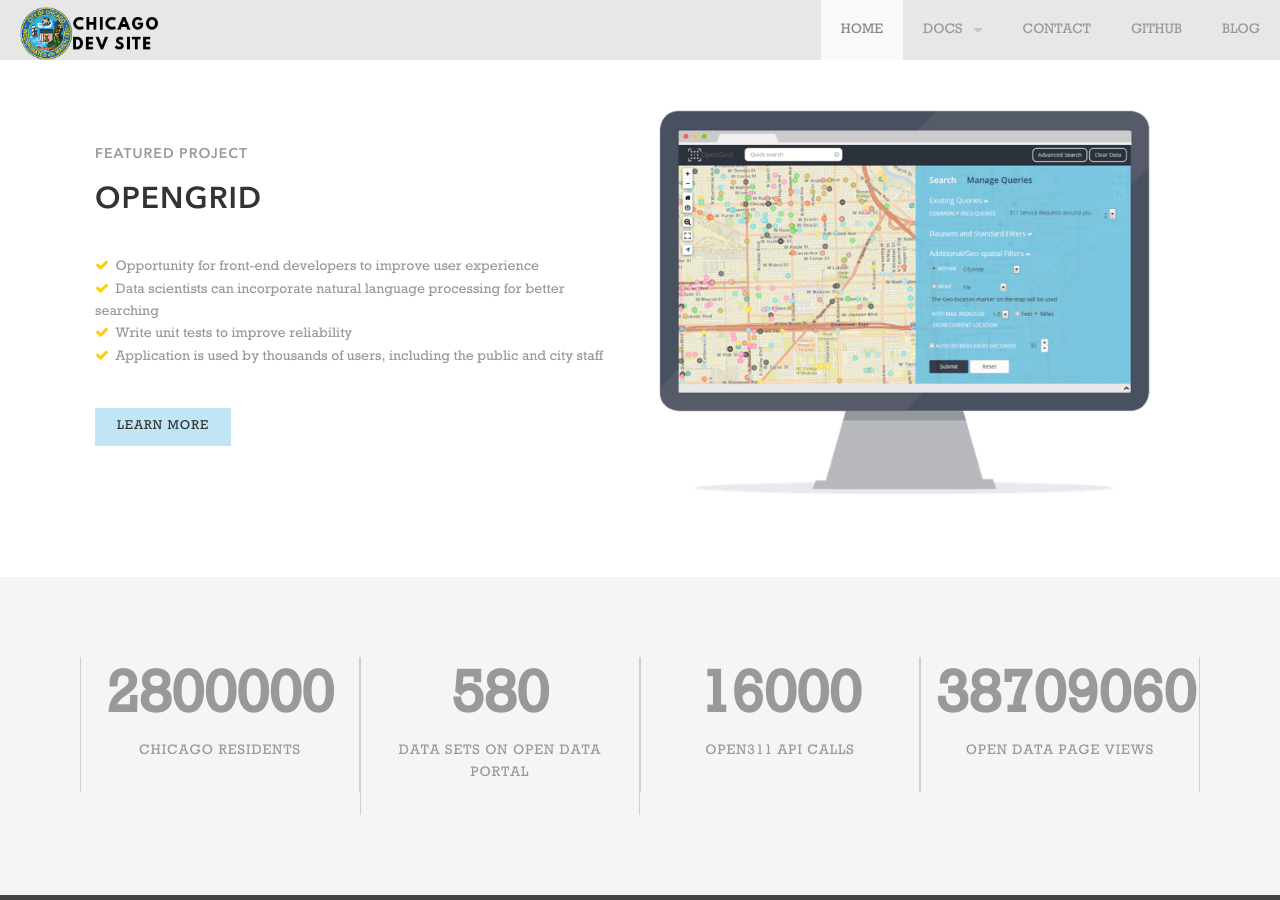
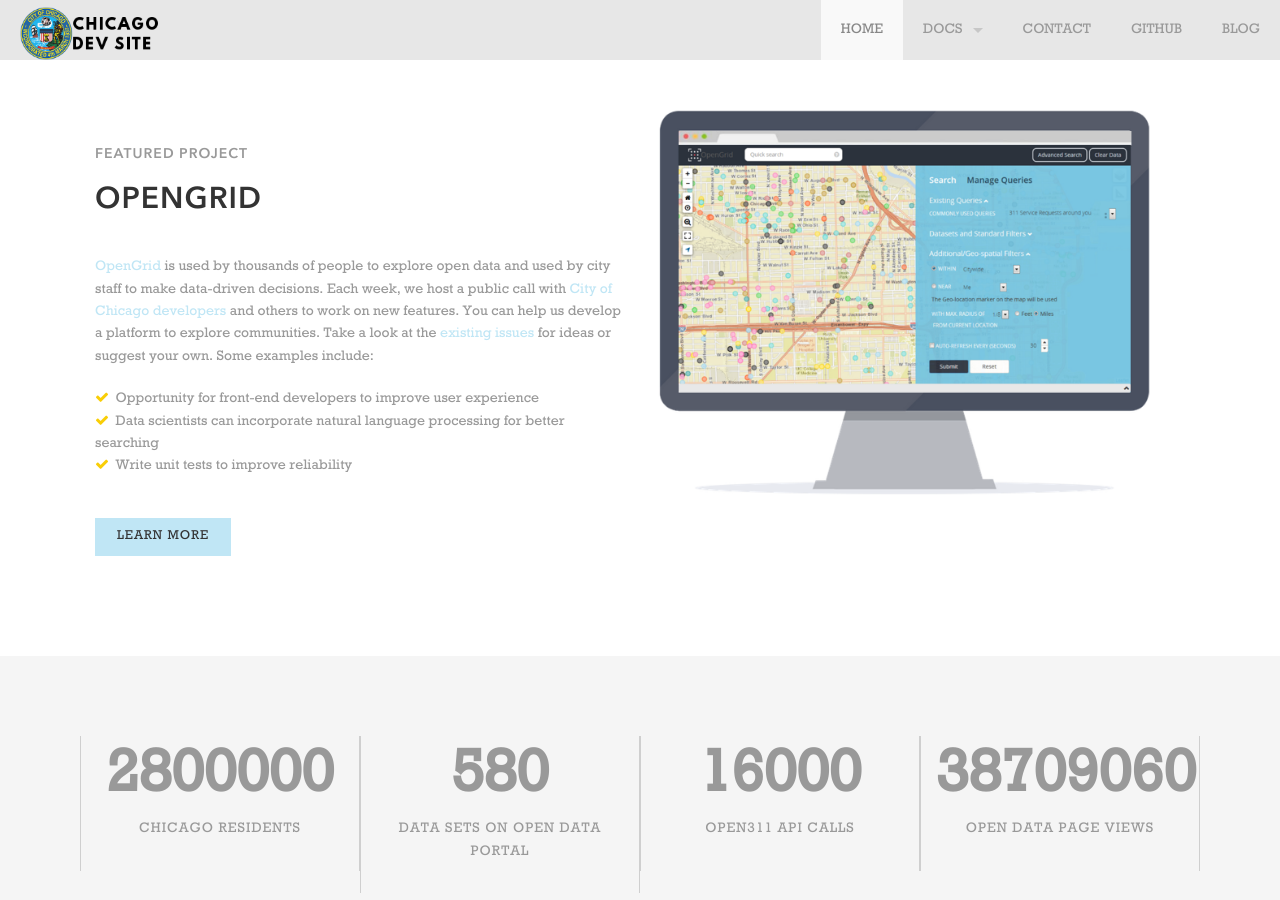
Before and after one commit to Chicago/dev.cityofchicago.org, a Jekyll site: the page built from index.html, in a window 1280 px wide and 900 px high, scrolled down 2229 px. Built offline with Jekyll 4.4.1, drawn with Linux system fonts in a browser that asks for light colours; some web fonts are replaced.

Commit message:
Include links to city GitHub account

```diff
--- a/index.html
+++ b/index.html
@@ -204,7 +204,7 @@
       <div class='spacing'></div>
       <p>Visit the City of Chicago's GitHub page to see over a dozen open source projects maintained by the city. Many of sites and tools are used by residents every day and often used by other cities or researchers. You don't only help your city, but you also help your neighbors and other people.</p>
       <div class='spacing'></div>
-      <a class='button small' href='#'>Contribute</a>
+      <a class='button small' href='https://www.github.com/Chicago'>Contribute</a>
     </div>
   </div>
   <div class='four spacing'></div>
@@ -214,6 +214,7 @@
       <h4 style='color: #999'>Featured Project</h4>
       <h2>OpenGrid</h2>
       <div class='spacing'></div>
+      <p><a href="www.opengrid.io">OpenGrid</a> is used by thousands of people to explore open data and used by city staff to make data-driven decisions. Each week, we host a public call with <a href="https://github.com/Chicago/opengrid/wiki">City of Chicago developers</a> and others to work on new features. You can help us develop a platform to explore communities. Take a look at the <a href="https://www.github.com/Chicago/opengrid/issues">existing issues</a> for ideas or suggest your own. Some examples include:</p>
       <ul class='shortcode-list'>
         <li>
           <i class='fa fa-check'></i>
@@ -226,10 +227,6 @@
         <li>
           <i class='fa fa-check'></i>
           Write unit tests to improve reliability
-        </li>
-        <li>
-          <i class='fa fa-check'></i>
-          Application is used by thousands of users, including the public and city staff
         </li>
       </ul>
       <div class='spacing'></div>
```
